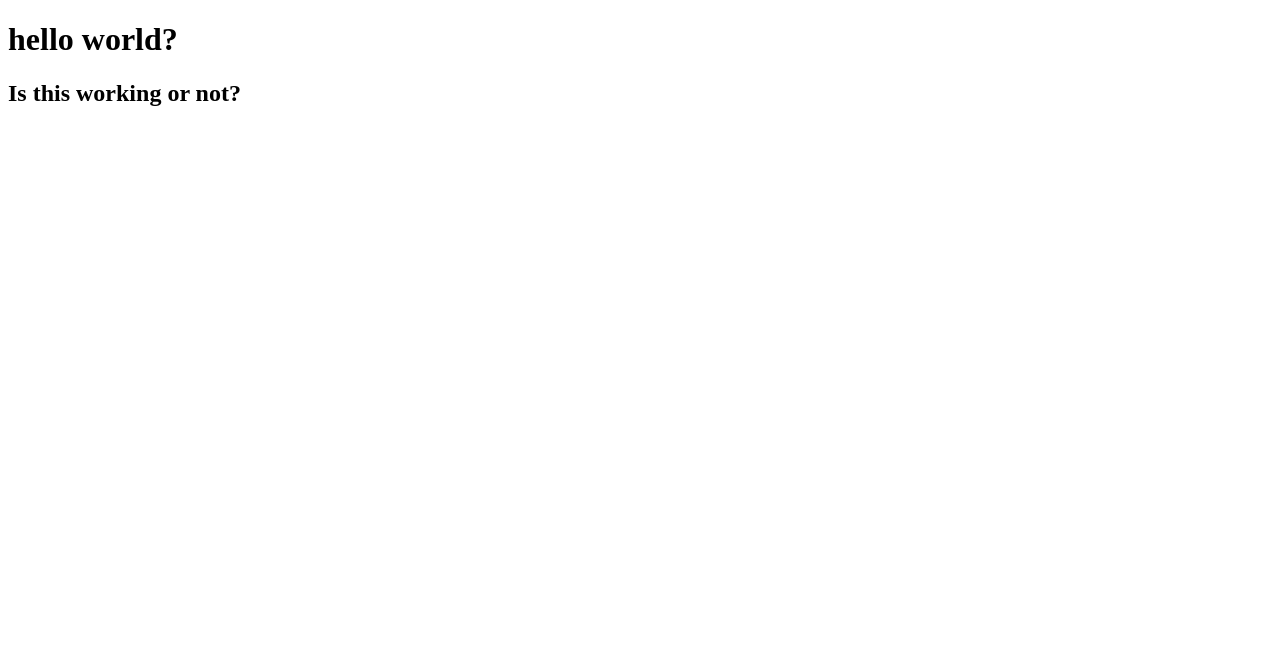
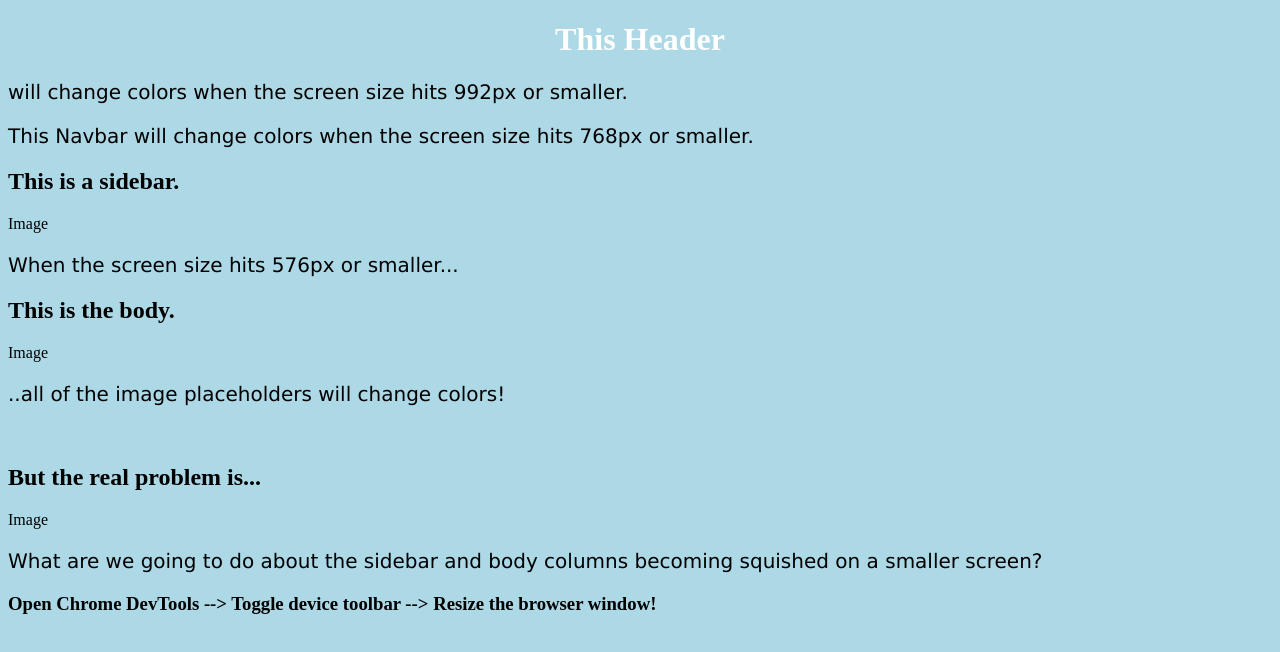
Before and after one commit to RobertKelly03/Robert-Kelly-Portfolio, a plain HTML site: page index.html in a window 1280 px wide. Drawn offline with Linux system fonts and the light colour scheme; files that its build step writes are made by us from their sources.

Commit message:
testing html with one of the class html activities code

```diff
--- a/index.html
+++ b/index.html
@@ -1,7 +1,54 @@
 <!DOCTYPE html>
 <html>
-    <body>
-        <h1>hello world?</h1>
-        <h2>Is this working or not?</h2>
-    </body>
+  <head>
+    <title>Media Query for Screen</title>
+    <meta charset="UTF-8" />
+    <meta name="viewport" content="width=device-width, initial-scale=1" />
+    <link rel="stylesheet" type="text/css" href="./assets/css/style.css" />
+  </head>
+  <body>
+    <!-- Header -->
+    <header>
+      <h1>This Header</h1>
+      <p>will change colors when the screen size hits 992px or smaller.</p>
+    </header>
+
+    <!-- Navbar -->
+    <nav>
+      <p>
+        This Navbar will change colors when the screen size hits 768px or
+        smaller.
+      </p>
+    </nav>
+
+    <!-- Body -->
+    <main>
+      <aside>
+        <h2>This is a sidebar.</h2>
+        <div class="sample-img">Image</div>
+        <p>When the screen size hits 576px or smaller...</p>
+      </aside>
+
+      <section>
+        <h2>This is the body.</h2>
+        <div class="sample-img">Image</div>
+        <p>..all of the image placeholders will change colors!</p>
+        <br />
+        <h2>But the real problem is...</h2>
+        <div class="sample-img">Image</div>
+        <p>
+          What are we going to do about the sidebar and body columns becoming
+          squished on a smaller screen?
+        </p>
+      </section>
+    </main>
+
+    <!-- Footer -->
+    <footer>
+      <h3>
+        Open Chrome DevTools --> Toggle device toolbar --> Resize the browser
+        window!
+      </h3>
+    </footer>
+  </body>
 </html>
```
